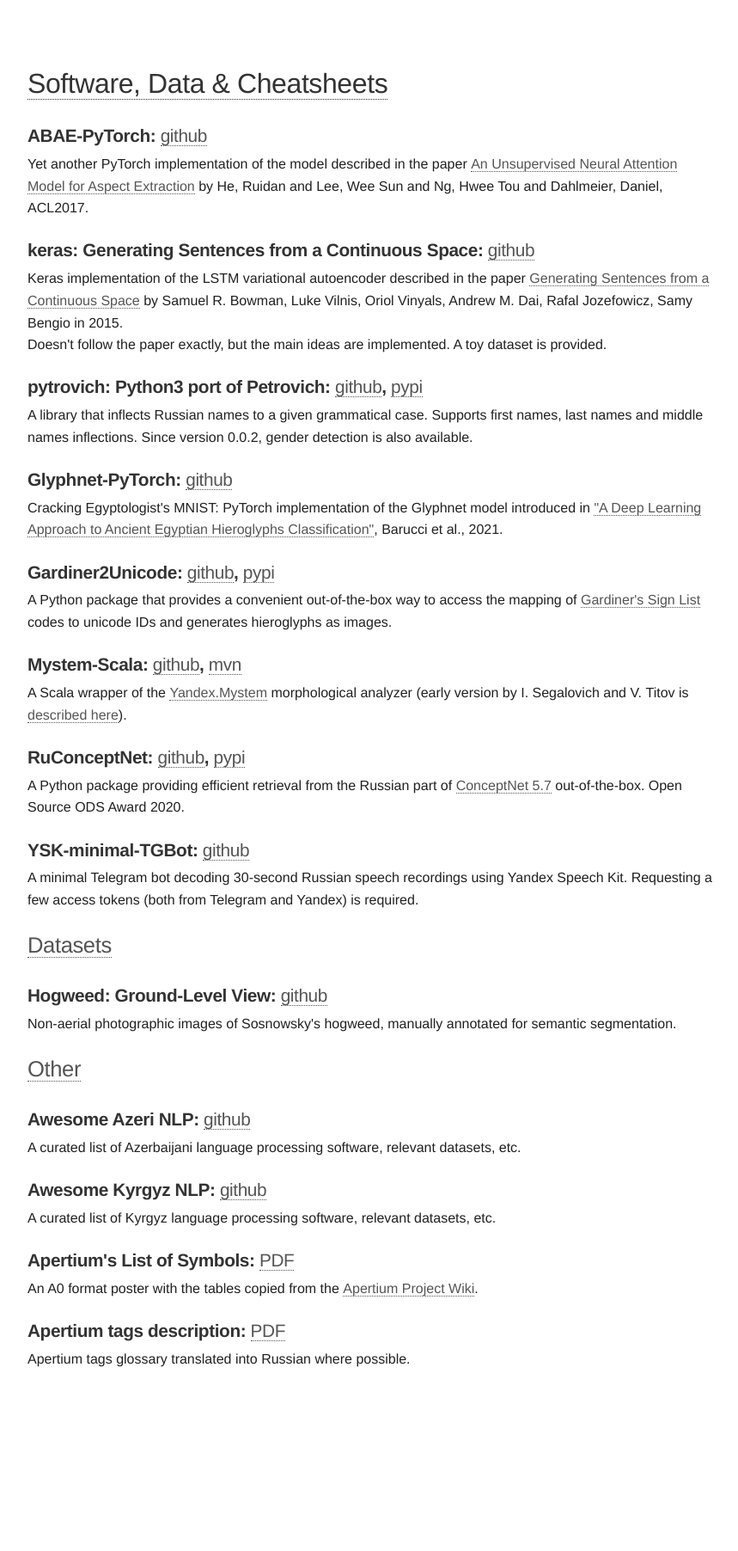
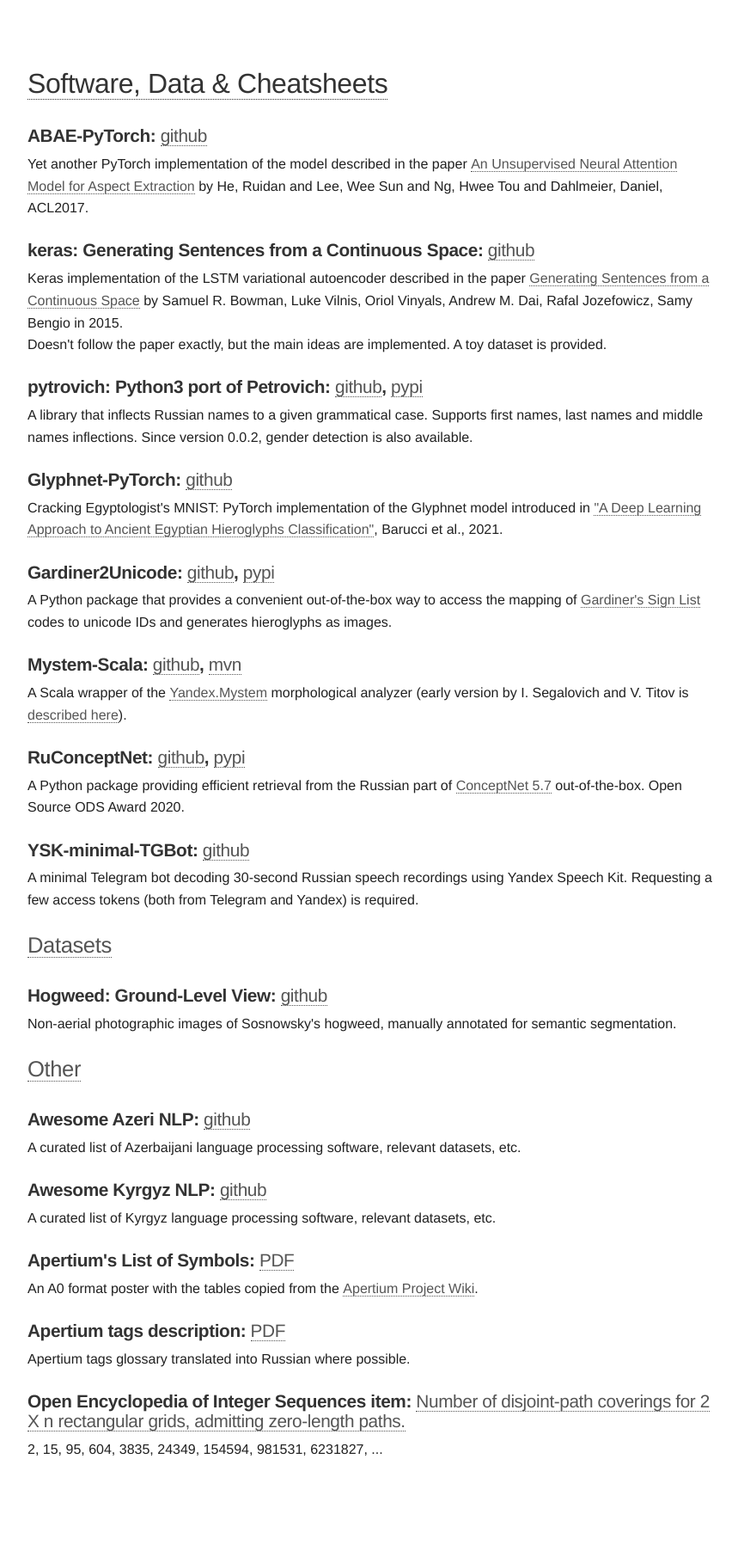
Before and after one commit to alexeyev/alexeyev.github.io, a Jekyll site: the page built from handmade.html, in a window 1280 px wide. Shown: the whole page at 86% size, without its empty margins (208-1067 px from the left). Built offline with Jekyll 4.4.1, drawn with Linux system fonts in a browser that asks for light colours; before the commit the page ends 1699 px from its top, so only the background shows below that.

Commit message:
Update handmade.html

```diff
--- a/handmade.html
+++ b/handmade.html
@@ -98,6 +98,11 @@
     Apertium tags glossary translated into Russian where possible.
     <br/><br/>
 
+    <h3>Open Encyclopedia of Integer Sequences item: <a href="https://oeis.org/A380451">
+Number of disjoint-path coverings for 2 X n rectangular grids, admitting zero-length paths. </a></h3>
+    2, 15, 95, 604, 3835, 24349, 154594, 981531, 6231827, ...
+    <br/><br/>
+
 
 
 </div>
```
